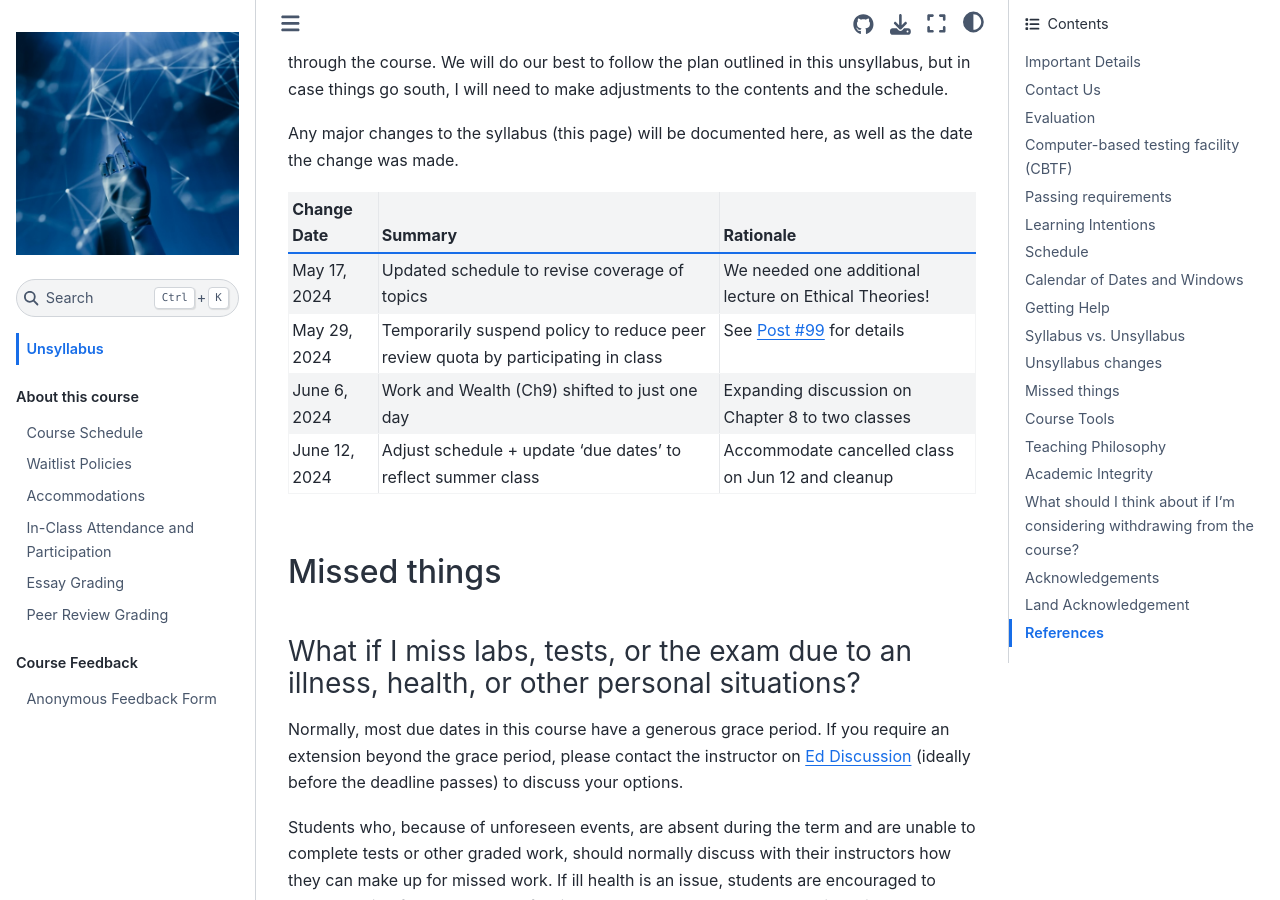
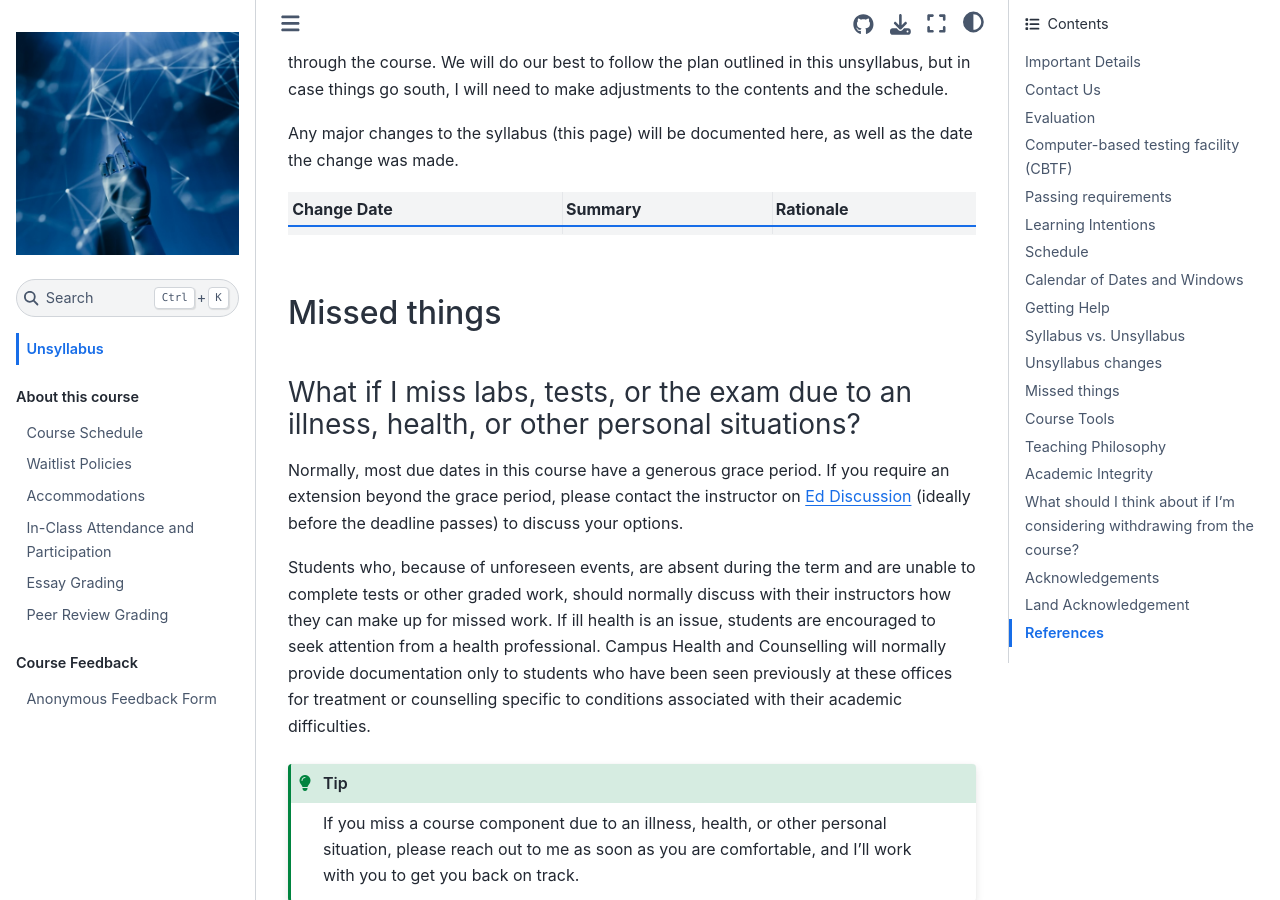
Before and after one commit to UBC-CS/cpsc430, a Jupyter Book: the page built from about/unsyllabus.md, in a window 1280 px wide and 900 px high, scrolled down 8981 px. Built offline with Jupyter Book 1.0.4 settings and Sphinx 7.4.7 and the Sphinx Book theme 1.1.4, drawn with Linux system fonts in a browser that asks for light colours; cross-references to code outside the pages are shown as plain code.

Commit message:
remove changes section

```diff
--- a/about/unsyllabus_bits/changes.md
+++ b/about/unsyllabus_bits/changes.md
@@ -5,7 +5,4 @@ Any major changes to the syllabus (this page) will be documented here, as well a
 
 | Change Date | Summary | Rationale |
 |-------------|---------|-----------|
-| May 17, 2024 | Updated schedule to revise coverage of topics   | We needed one additional lecture on Ethical Theories! |
-| May 29, 2024 | Temporarily suspend policy to reduce peer review quota by participating in class | See [Post #99](https://edstem.org/us/courses/58493/discussion/5002771) for details|
-| June 6, 2024 | Work and Wealth (Ch9) shifted to just one day | Expanding discussion on Chapter 8 to two classes|
-| June 12, 2024 | Adjust schedule + update 'due dates' to reflect summer class | Accommodate cancelled class on Jun 12 and cleanup|
+| | | |
```
